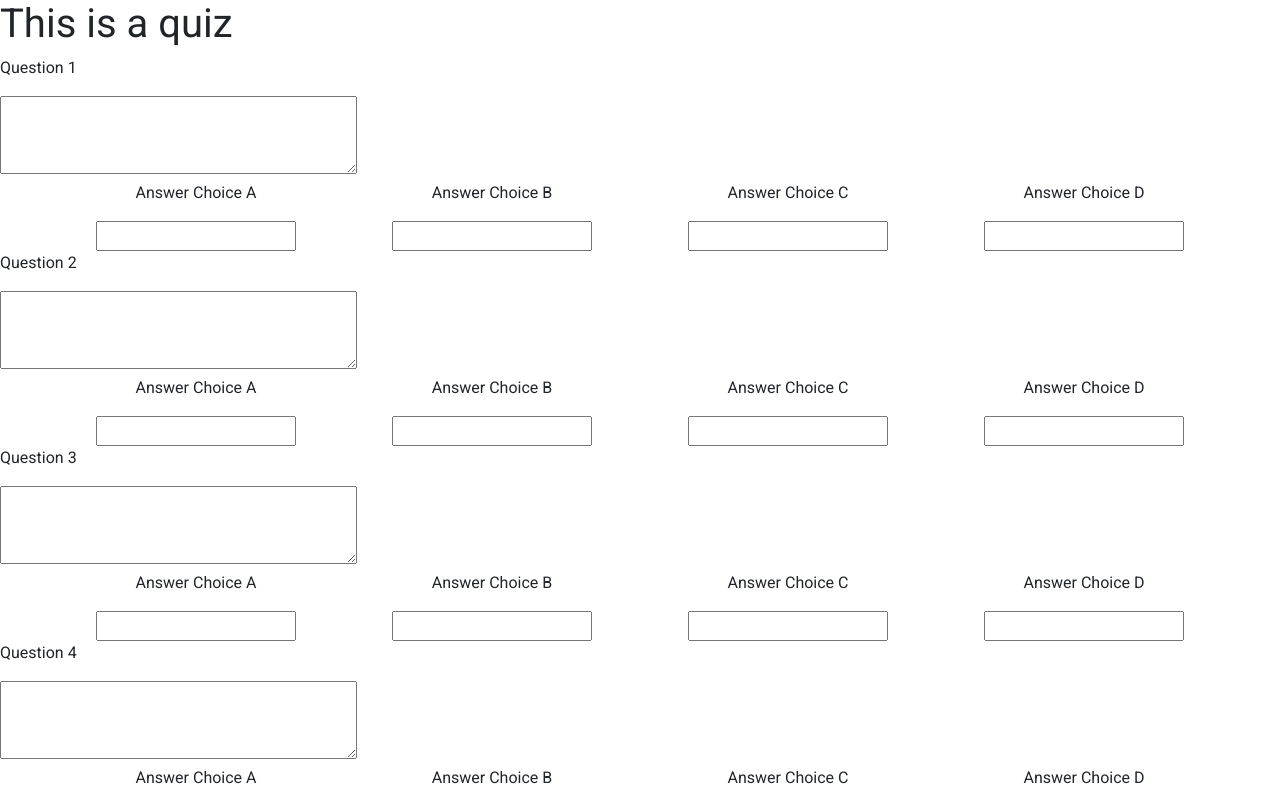
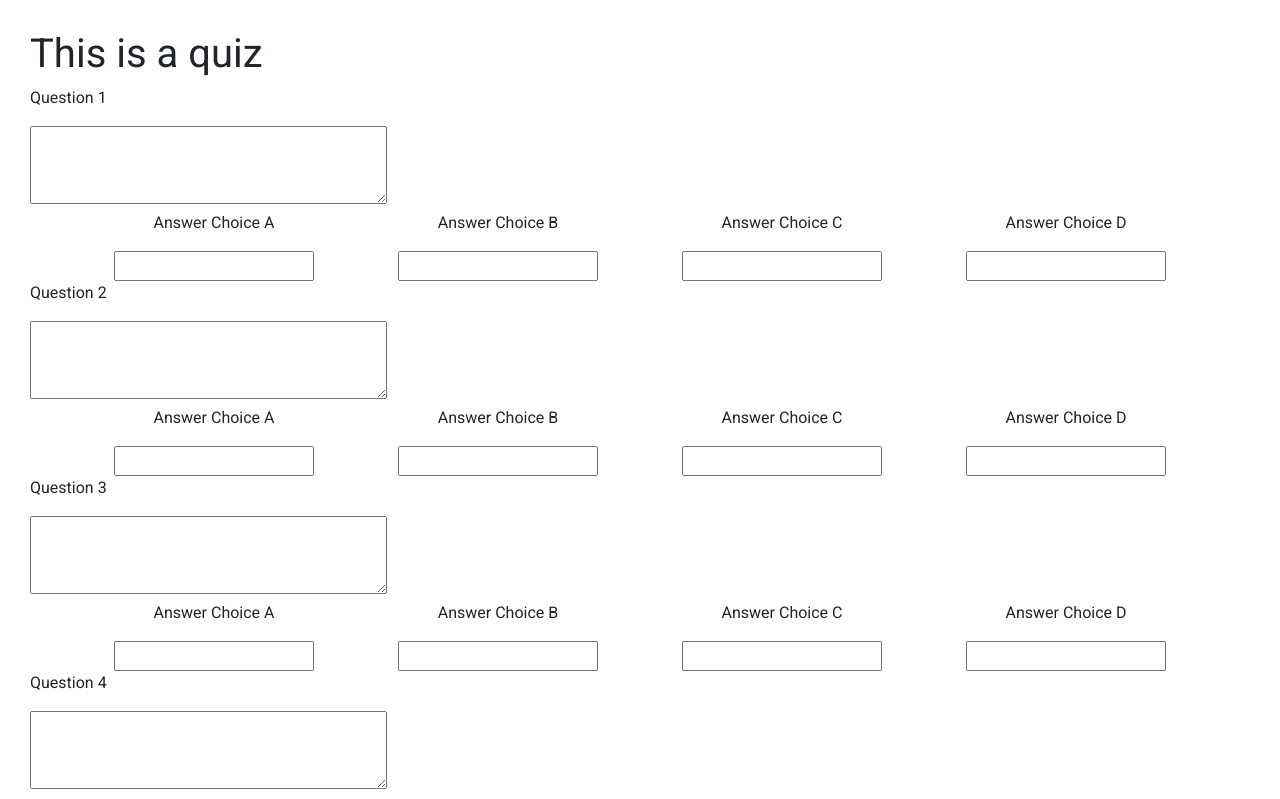
Before and after one commit to UC-Education-Team/ga-uc-education-front-end, a React (Create React App) app: page /create-quiz in a window 1280 px wide. Shown: the top 799 px of the page. Built offline with nearby package versions, Linux system fonts and the light colour scheme; no server answers.

Commit message:
add styles module to quiz

```diff
--- a/src/pages/CreateQuiz/CreateQuiz.jsx
+++ b/src/pages/CreateQuiz/CreateQuiz.jsx
@@ -1,5 +1,5 @@
 import React, { useState, useEffect, useRef } from 'react';
-
+import styles from './CreateQuiz.module.css'
 function CreateQuiz({ createQuiz }) {
 
   const [formData, setFormData] = useState({})
@@ -51,7 +51,7 @@ function CreateQuiz({ createQuiz }) {
   }, [validForm])
 
   return (
-    <div style={{ width: '100%' }}>
+    <div style={{ width: '100%', margin: '30px' }}>
       <h1>This is a quiz</h1>
       <form ref={formElement} onSubmit={handleSubmit}>
 
@@ -65,7 +65,7 @@ function CreateQuiz({ createQuiz }) {
           rows="3"
           onChange={handleChange}
         >{formData.question1}</textarea>
-        <div style={{ display: 'flex', width: '100%', justifyContent: 'space-evenly', flexWrap: 'wrap' }} ref={question1Options}>
+        <div className={styles.question} ref={question1Options}>
           {['a', 'b', 'c', 'd'].map(ltr => (
             <div key={ltr} style={{ textAlign: 'center' }}>
               <p>Answer Choice {ltr.toUpperCase()}</p>
@@ -93,7 +93,7 @@ function CreateQuiz({ createQuiz }) {
           onChange={handleChange}
         >{formData.question2}</textarea>
 
-        <div style={{ display: 'flex', width: '100%', justifyContent: 'space-evenly', flexWrap: 'wrap' }} ref={question2Options}>
+        <div className={styles.question} ref={question2Options}>
           {['a', 'b', 'c', 'd'].map(ltr => (
             <div key={ltr} style={{ textAlign: 'center' }}>
               <p>Answer Choice {ltr.toUpperCase()}</p>
@@ -121,7 +121,7 @@ function CreateQuiz({ createQuiz }) {
           onChange={handleChange}
         >{formData.question3}</textarea>
 
-        <div style={{ display: 'flex', width: '100%', justifyContent: 'space-evenly', flexWrap: 'wrap' }} ref={question3Options}>
+        <div className={styles.question} ref={question3Options}>
           {['a', 'b', 'c', 'd'].map(ltr => (
             <div key={ltr} style={{ textAlign: 'center' }}>
               <p>Answer Choice {ltr.toUpperCase()}</p>
@@ -149,7 +149,7 @@ function CreateQuiz({ createQuiz }) {
           onChange={handleChange}
         >{formData.question4}</textarea>
 
-        <div style={{ display: 'flex', width: '100%', justifyContent: 'space-evenly', flexWrap: 'wrap' }} ref={question4Options}>
+        <div className={styles.question} ref={question4Options}>
           {['a', 'b', 'c', 'd'].map(ltr => (
             <div key={ltr} style={{ textAlign: 'center' }}>
               <p>Answer Choice {ltr.toUpperCase()}</p>
@@ -177,7 +177,7 @@ function CreateQuiz({ createQuiz }) {
           onChange={handleChange}
         >{formData.question5}</textarea>
 
-        <div style={{ display: 'flex', width: '100%', justifyContent: 'space-evenly', flexWrap: 'wrap' }} ref={question5Options}>
+        <div className={styles.question} ref={question5Options}>
           {[' a', 'b', 'c', 'd'].map(ltr => (
             <div key={ltr} style={{ textAlign: 'center' }}>
               <p>Answer Choice {ltr.toUpperCase()}</p>
--- /dev/null
+++ b/src/pages/CreateQuiz/CreateQuiz.module.css
@@ -0,0 +1,6 @@
+.question {
+  display: flex;
+  width: 100%;
+  justify-content: space-evenly;
+  flex-wrap: wrap
+}
```
